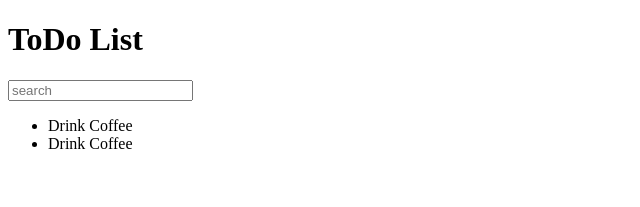
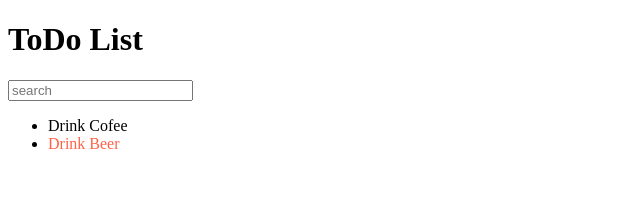
Before and after one commit to Napolik/todo, a React (Create React App) app: page / in a window 1280 px wide. Shown: the top 207 px of the page, without its empty margins (0-640 px from the left). Built offline with nearby package versions, Linux system fonts and the light colour scheme.

Commit message:
Added simple props

```diff
--- a/src/components/todo-list-item.js
+++ b/src/components/todo-list-item.js
@@ -1,8 +1,11 @@
 import React from 'react';
 
-const TodoListItem = () => {
+const TodoListItem = ( {label, important = false} ) => {
+  const style = {
+    color: important ? 'tomato' : 'black'
+  };
     return (
-        <span>Drink Coffee</span>
+        <span style={style}>{ label }</span>
     );
   };
 
--- a/src/components/todo-list.js
+++ b/src/components/todo-list.js
@@ -5,8 +5,8 @@ import TodoListItem from './todo-list-item';
 const TodoList = () => {
     return (
       <ul>
-        <li><TodoListItem /></li>
-        <li><TodoListItem /></li>
+        <li><TodoListItem label="Drink Cofee"/></li>
+        <li><TodoListItem label="Drink Beer" important/></li>
       </ul>
     );
   };
```
